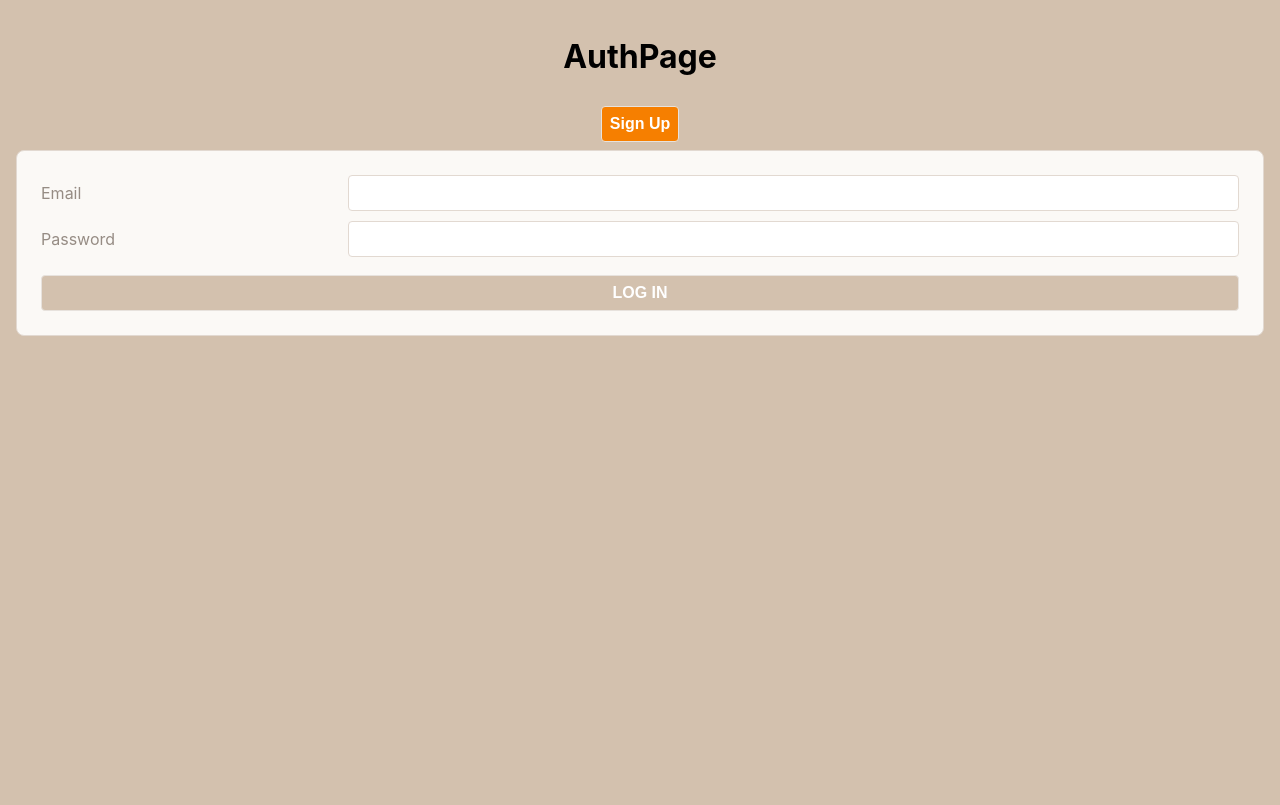
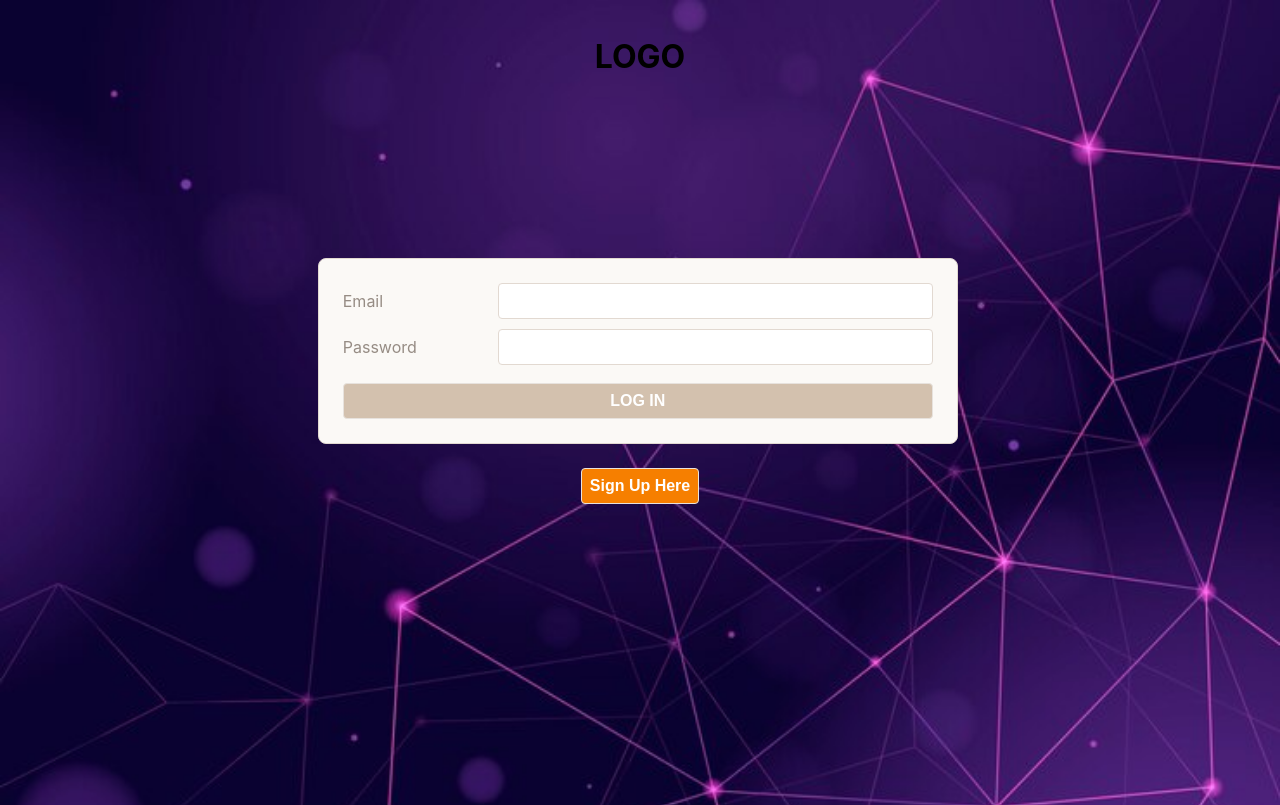
Before and after one commit to Asimmons8228/stocks-app, a React (Create React App) app: page /orders in a window 1280 px wide. Built offline with nearby package versions, Linux system fonts and the light colour scheme.

Commit message:
Added Homepage folder, background image, and centered login/signup form

```diff
--- a/public/index.html
+++ b/public/index.html
@@ -1,14 +1,12 @@
 <!DOCTYPE html>
 <html lang="en">
+
 <head>
   <meta charset="utf-8" />
   <link rel="icon" href="%PUBLIC_URL%/favicon.ico" />
   <meta name="viewport" content="width=device-width, initial-scale=1" />
   <meta name="theme-color" content="#000000" />
-    <meta
-      name="description"
-      content="Web site created using create-react-app"
-    />
+  <meta name="description" content="Web site created using create-react-app" />
   <link rel="apple-touch-icon" href="%PUBLIC_URL%/logo192.png" />
   <!--
       manifest.json provides metadata used when your web app is installed on a
@@ -19,25 +17,24 @@
       Notice the use of %PUBLIC_URL% in the tags above.
       It will be replaced with the URL of the `public` folder during the build.
       Only files inside the `public` folder can be referenced from the HTML.
-
       Unlike "/favicon.ico" or "favicon.ico", "%PUBLIC_URL%/favicon.ico" will
       work correctly both with client-side routing and a non-root public URL.
       Learn how to configure a non-root public URL by running `npm run build`.
     -->
-    <title>React App</title>
+  <title>MERN Infrastructure</title>
 </head>
+
 <body>
   <noscript>You need to enable JavaScript to run this app.</noscript>
   <div id="root"></div>
   <!--
       This HTML file is a template.
       If you open it directly in the browser, you will see an empty page.
-
       You can add webfonts, meta tags, or analytics to this file.
       The build step will place the bundled scripts into the <body> tag.
-
       To begin the development, run `npm start` or `yarn start`.
       To create a production bundle, use `npm run build` or `yarn build`.
     -->
 </body>
+
 </html>
--- a/server.js
+++ b/server.js
@@ -14,7 +14,7 @@ app.use(express.json());
 
 // Configure both serve-favicon & static middleware
 // to serve from the production 'build' folder
-
+app.use(favicon(path.join(__dirname, 'build', 'favicon.ico')));
 app.use(express.static(path.join(__dirname, 'build')));
 
 // Middleware to check and verify a JWT and
--- a/src/components/LoginForm/LoginForm.jsx
+++ b/src/components/LoginForm/LoginForm.jsx
@@ -28,7 +28,7 @@ export default function LoginForm({ setUser }) {
   }
 
   return (
-    <div>
+    <div id='loginform'>
       <div className="form-container">
         <form autoComplete="off" onSubmit={handleSubmit}>
           <label>Email</label>
--- a/src/components/SignUpForm/SignUpForm.jsx
+++ b/src/components/SignUpForm/SignUpForm.jsx
@@ -37,7 +37,7 @@ export default class SignUpForm extends Component {
   render() {
     const disable = this.state.password !== this.state.confirm;
     return (
-      <div>
+      <div id='signupform'>
         <div className="form-container">
           <form autoComplete="off" onSubmit={this.handleSubmit}>
             <label>Name</label>
--- a/src/index.css
+++ b/src/index.css
@@ -22,7 +22,8 @@ body {
     sans-serif;
   -webkit-font-smoothing: antialiased;
   -moz-osx-font-smoothing: grayscale;
-  background-color: var(--tan-4);
+  background-image: url(./assets/images/realistic-style-technology-particle-background_23-2148426704.jpeg);
+  background-size: cover;
   padding: 2vmin;
   height: 100vh;
 }
@@ -31,6 +32,7 @@ code {
   font-family: source-code-pro, Menlo, Monaco, Consolas, 'Courier New',
     monospace;
 }
+
 
 #root {
   height: 100%;
@@ -84,6 +86,21 @@ code {
   background-color: var(--tan-1);
   border: .1vmin solid var(--tan-3);
   border-radius: 1vmin;
+  width: 50vw;
+  margin-top: 20vh;
+  margin-bottom: 2vh;
+}
+
+#loginform {
+  display: flex;
+  justify-content: center;
+  align-items: center
+}
+
+#signupform{
+    display: flex;
+      justify-content: center;
+      align-items: center
 }
 
 p.error-message {
--- a/src/index.js
+++ b/src/index.js
@@ -1,12 +1,12 @@
 import React from 'react';
 import ReactDOM from 'react-dom/client';
+import { BrowserRouter as Router } from 'react-router-dom';
 import './index.css';
 import App from './pages/App/App';
-import reportWebVitals from './reportWebVitals';
 
 const root = ReactDOM.createRoot(document.getElementById('root'));
 root.render(
   <React.StrictMode>
-    <App />
+    <Router><App /></Router>
   </React.StrictMode>
 );
--- a/src/pages/AuthPage/AuthPage.jsx
+++ b/src/pages/AuthPage/AuthPage.jsx
@@ -6,13 +6,13 @@ export default function AuthPage({ setUser }) {
   const [showSignUp, setShowSignUp] = useState(false);
   return (
     <main>
-      <h1>AuthPage</h1>
-      <button onClick={() => setShowSignUp(!showSignUp)}>{showSignUp ? 'Log In' : 'Sign Up'}</button>
+      <h1>LOGO</h1>
       { showSignUp ?
           <SignUpForm setUser={setUser} />
           :
           <LoginForm setUser={setUser} />
-      }
+        }
+        <button onClick={() => setShowSignUp(!showSignUp)}>{showSignUp ? 'Already A User' : 'Sign Up Here'}</button>
     </main>
   );
 }
--- /dev/null
+++ b/src/pages/HomePage/HomePage.jsx
@@ -0,0 +1,5 @@
+
+
+export default function HomePage (){
+    return()
+}
```
Also changed, not shown: src/assets/images/realistic-style-technology-particle-background_23-2148426704.jpeg (added). Lines whose indentation alone changed are shown as unchanged.
